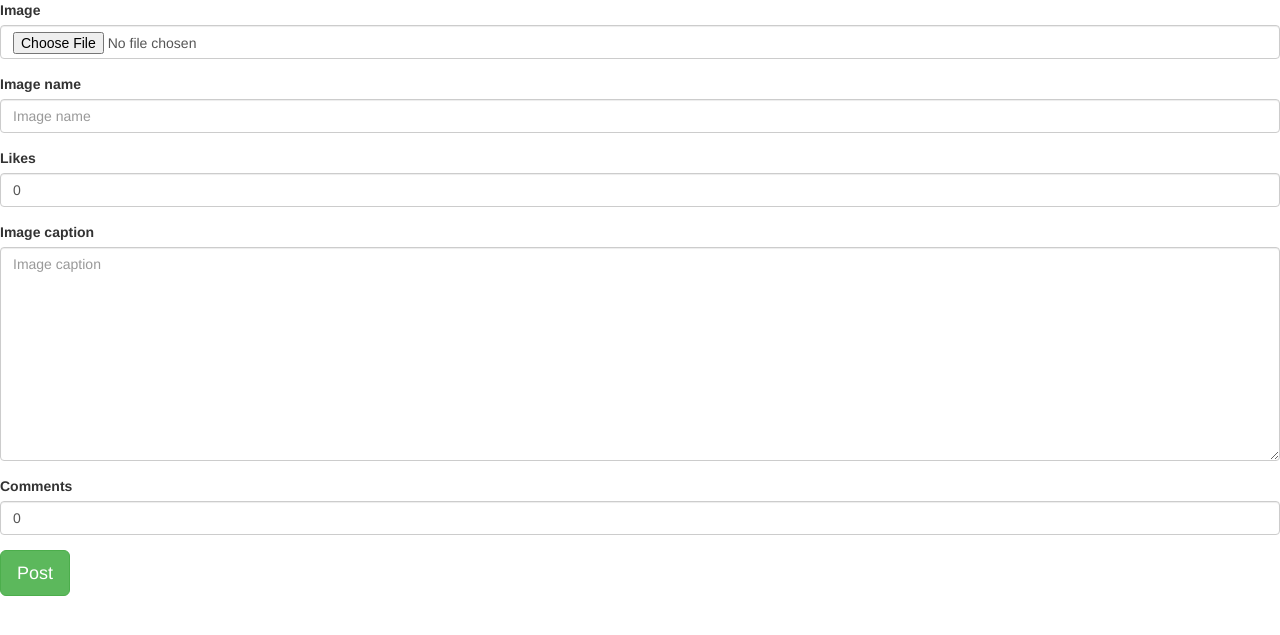
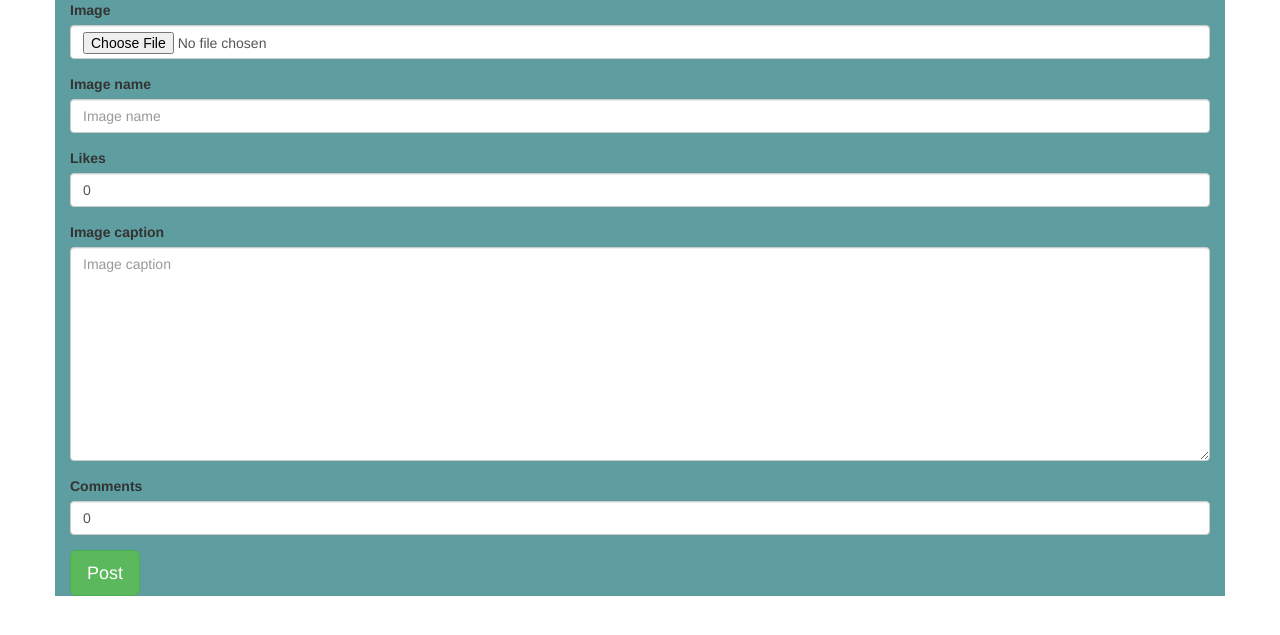
Before and after one commit to omukankurunziza/instagram-app, a Django app: page /upload_images/ in a window 1280 px wide. Shown: the top 635 px of the page. Run offline with Django 3.2, Linux system fonts and the light colour scheme; the visitor is signed in with stand-in values (Sample User, id 1); some libraries are stand-ins or nearby versions.

Commit message:
add upload_images.html

```diff
--- a/instagram/templates/my-instagram/upload_images.html
+++ b/instagram/templates/my-instagram/upload_images.html
@@ -15,7 +15,7 @@
 </head>
 
 <body>
-
+<div class="container" style="background-color: cadetblue">
   <form  action="{%url 'upload_images'%}" method="POST" enctype="multipart/form-data" >
     {%csrf_token%}
 
@@ -27,7 +27,7 @@
    {% block scripts %}
   <script src="https://ajax.googleapis.com/ajax/libs/jquery/3.2.1/jquery.min.js"></script>
   {% bootstrap_javascript %} {% endblock %}
-
+</div>
 </body>
 
 </html>
```
